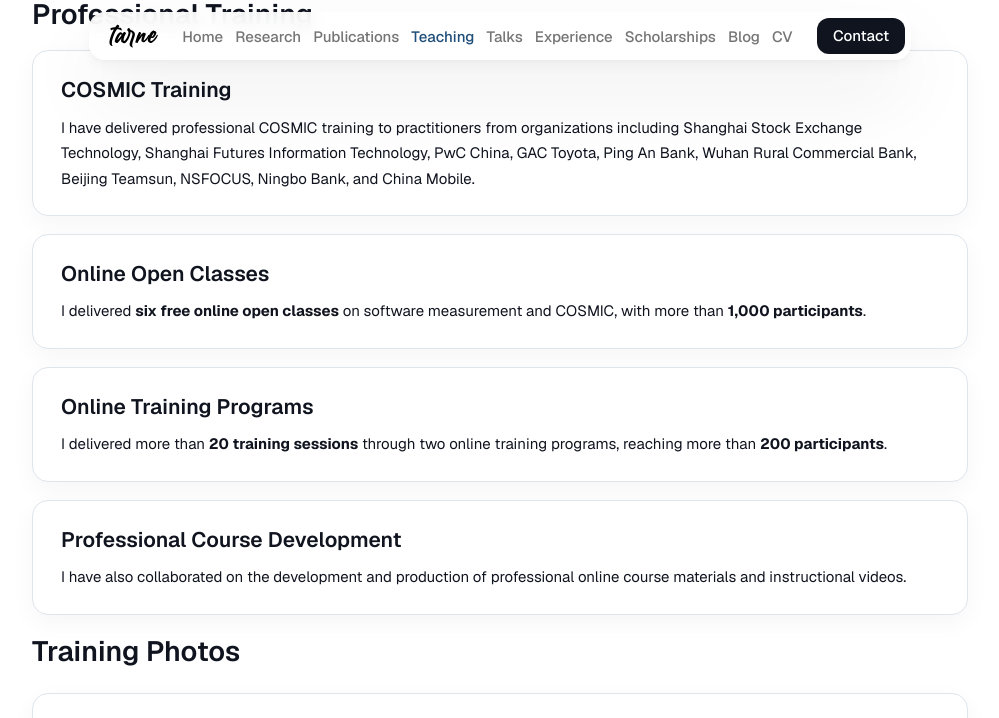
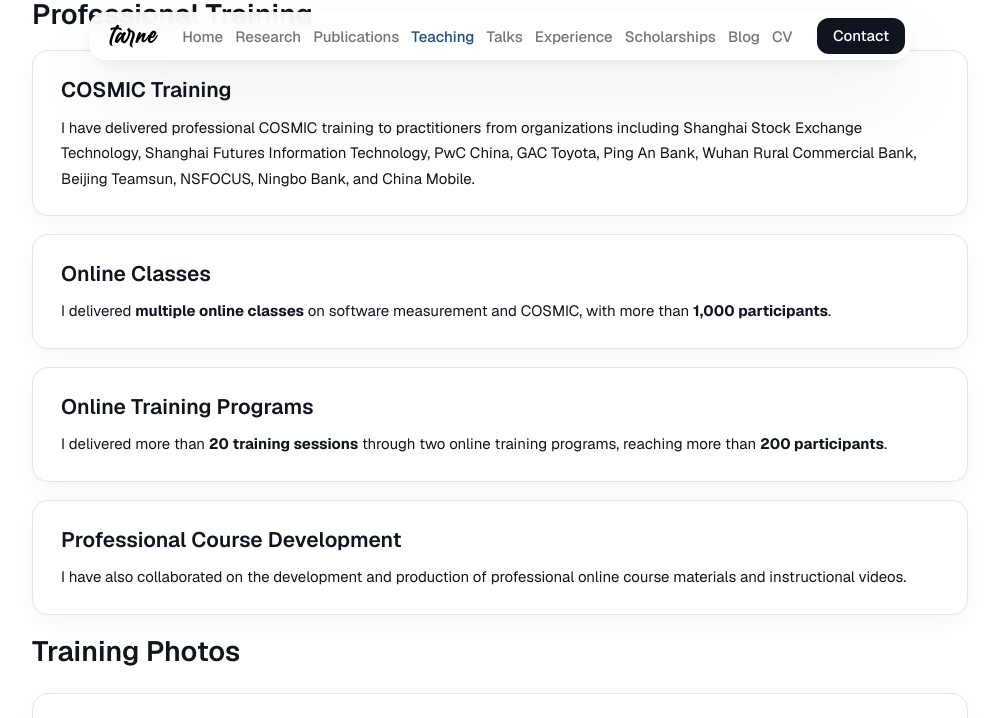
Before and after one commit to lingguo-research/lingguo-tarne, a Jekyll site: the page built from _pages/teaching.md, in a window 1280 px wide and 900 px high, scrolled down 489 px, cut to the strip 0-718 px from the top of the window. Shown: the whole strip, without its empty margins (140-1139 px from the left). Built offline with Jekyll 4.4.1, drawn with Linux system fonts in a browser that asks for light colours; nearby versions of some CDN libraries.

Commit message:
Update teaching.md

```diff
--- a/_pages/teaching.md
+++ b/_pages/teaching.md
@@ -23,10 +23,10 @@ My teaching and professional training activities focus on software measurement,
 
 <div class="teaching-card">
 
-  <h3>Online Open Classes</h3>
+  <h3>Online Classes</h3>
 
   <p>
-    I delivered <strong>six free online open classes</strong> on software measurement and COSMIC, with more than <strong>1,000 participants</strong>.
+    I delivered <strong>multiple online classes</strong> on software measurement and COSMIC, with more than <strong>1,000 participants</strong>.
   </p>
 
 </div>
```
